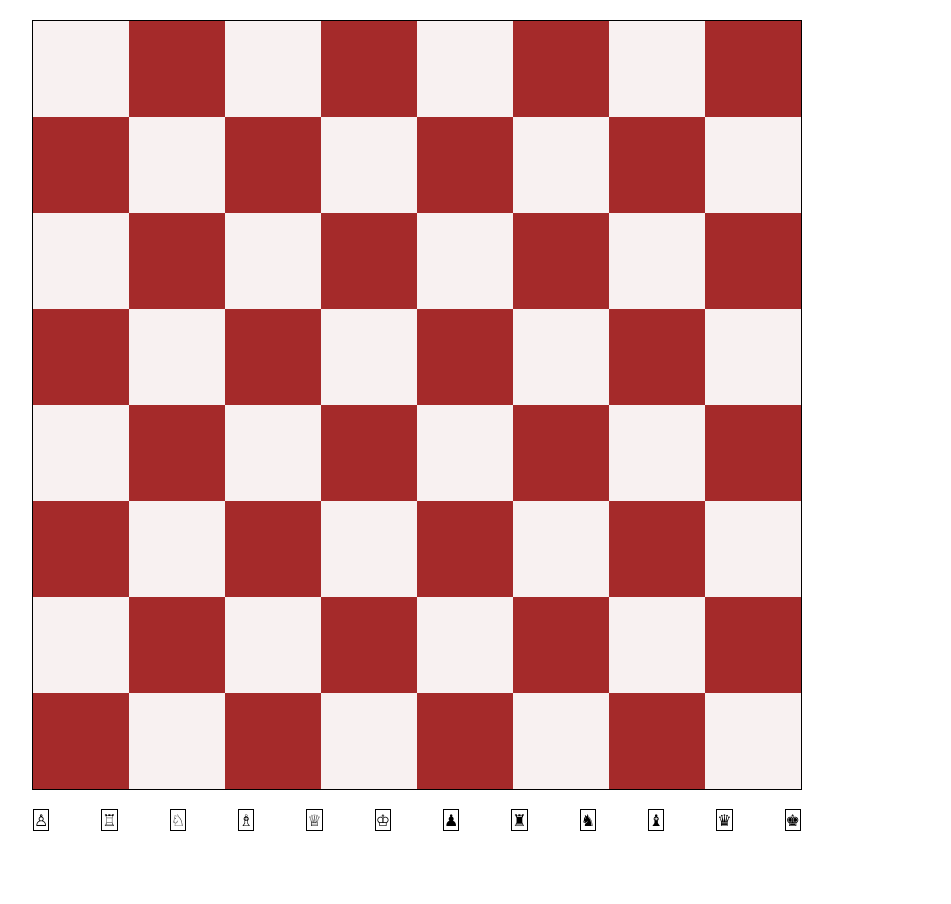
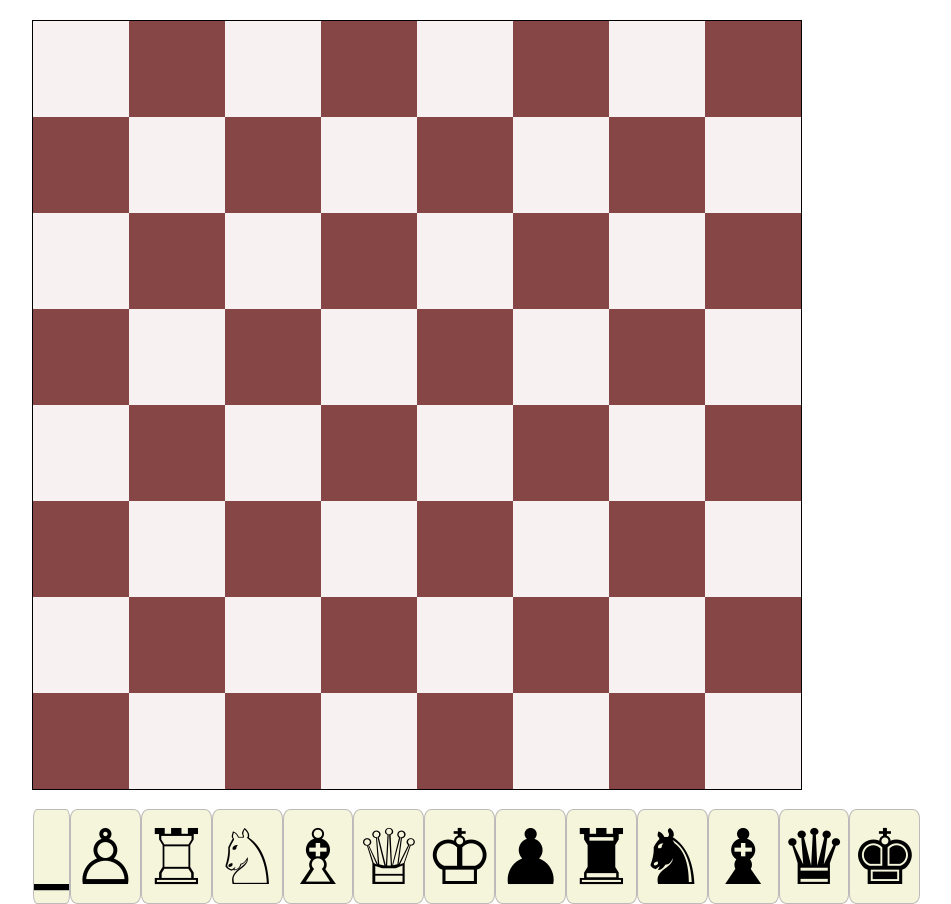
Before and after one commit to mherrerarendon/chess-board-setup, a React (Create React App) app: page / in a window 1280 px wide. Shown: the whole page, without its empty margins (223-1174 px from the left). Before the commit the page ends 831 px from the top, so only its background shows below. Built offline with nearby package versions, Linux system fonts and the light colour scheme.

Commit message:
working pretty well now

```diff
--- a/package.json
+++ b/package.json
@@ -4,12 +4,16 @@
   "version": "0.1.0",
   "private": true,
   "dependencies": {
+    "-": "0.0.1",
     "@testing-library/jest-dom": "^5.14.1",
     "@testing-library/react": "^11.2.7",
     "@testing-library/user-event": "^12.8.3",
+    "node-sass": "^6.0.1",
     "react": "^17.0.2",
     "react-dom": "^17.0.2",
     "react-scripts": "4.0.3",
+    "sass": "^1.39.0",
+    "save": "^2.4.0",
     "web-vitals": "^1.1.2"
   },
   "scripts": {
--- a/src/App.js
+++ b/src/App.js
@@ -14,14 +14,14 @@ function App() {
   }
 
   const add_piece = (square_id) => {
+    const piece_char = selected_piece === "_" ? " " : selected_piece;
     var temp_state = board_state.slice()
-    temp_state[square_id] = selected_piece
+    temp_state[square_id] = piece_char
     set_board_state(temp_state)
   }
 
   return (
     <div className="App">
-      <div className="main-container">
       <Board
         board_state={board_state}
         add_piece={add_piece}
@@ -31,7 +31,6 @@ function App() {
         handleChange={handleChange}
       />
     </div>
-    </div>
   );
 }
 
--- a/src/App.scss
+++ b/src/App.scss
@@ -1,23 +1,19 @@
 :root {
-  --main-content-width: 60vw
+  --main-content-width: 60vw;
+  --piece-font-size: calc(var(--main-content-width) / 10);
 }
 
-.main-container {
-
+.white-square, .dark-square {
+  font-size: var(--piece-font-size);
+  text-align: center;
 }
 
 .white-square {
   background-color: rgb(248, 241, 241);
-  font-size: 26pt;
-  align-content: center;
-  justify-content: center;
 }
 
 .dark-square {
-  background-color: brown;
-  font-size: 26pt;
-  align-content: center;
-  justify-content: center;
+  background-color: rgba(121, 48, 48, 0.892);
 }
 
 .board {
@@ -36,37 +32,26 @@
   margin: auto;
   margin-top: 20px;
   width: var(--main-content-width);
-  justify-content: space-between;
+  justify-content: space-around;
 }
 
-/* .piece-radio:active {
-  background-color: cyan;
-} */
-
-input[type="radio"]:checked{
-  visibility:hidden;
-}
-
-/* input[type="radio"]:hover{
-  background-color:rgb(63, 138, 138);
-} */
-
 .piece-label {
-  border: 1px solid black;
+  border: 1px solid rgb(189, 186, 186);
+  border-radius: 10%;
+  background-color: beige;
 }
 
 .piece-label:hover {
-  background-color: cyan;
+  background-color: rgb(196, 196, 170);
 }
 
-/* .piece-label:active {
-  background-color: darkblue;
-} */
-.piece-radio2 {
+.piece-radio {
   input[type="radio"] {
     display: none;
     &:checked + label {
-      background-color: aquamarine;
+      background-color: burlywood;
     }
   }
+  font-size: var(--piece-font-size);
+  // font-size: 24pt;
 }
--- a/src/components/PieceButton.js
+++ b/src/components/PieceButton.js
@@ -2,9 +2,8 @@ import React from 'react'
 
 const PieceButton = ({ piece_id, handleChange, selected_id }) => {
     return (
-        <div className="piece-radio2">
+        <div className="piece-radio">
             <input
-                className="piece-radio"
                 type="radio"
                 id={piece_id}
                 name="piece"
--- a/src/components/PieceSelection.js
+++ b/src/components/PieceSelection.js
@@ -2,7 +2,7 @@ import React from 'react'
 import PieceButton from './PieceButton'
 
 const PieceSelection = ({ selected_piece, handleChange }) => {
-    const pieces = [..."♙♖♘♗♕♔♟♜♞♝♛♚"]
+    const pieces = [..."_♙♖♘♗♕♔♟♜♞♝♛♚"]
     const piece_components = pieces.map(piece_char => {
         return <PieceButton
                     piece_id={piece_char}
```
Lines whose indentation alone changed are shown as unchanged.
